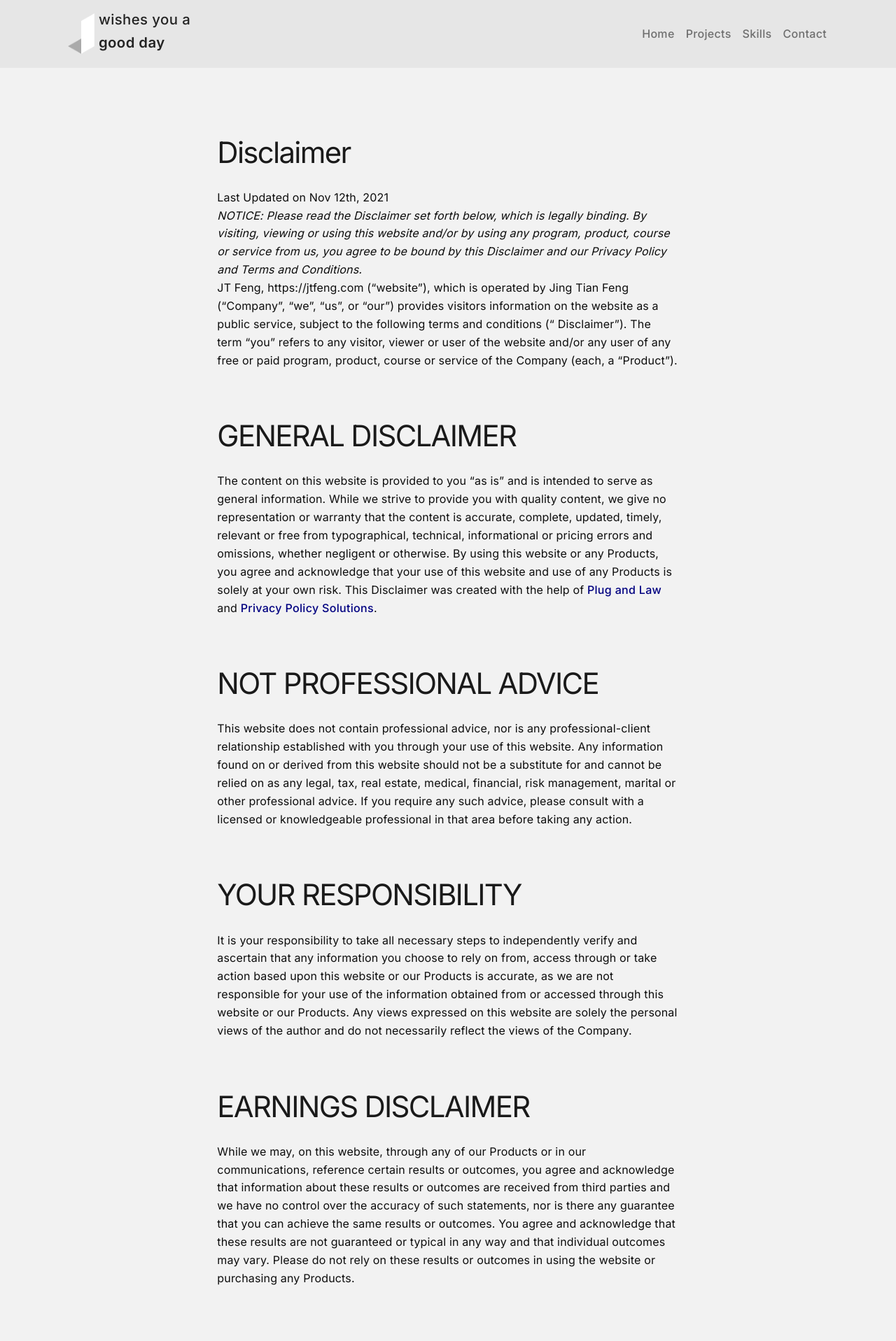
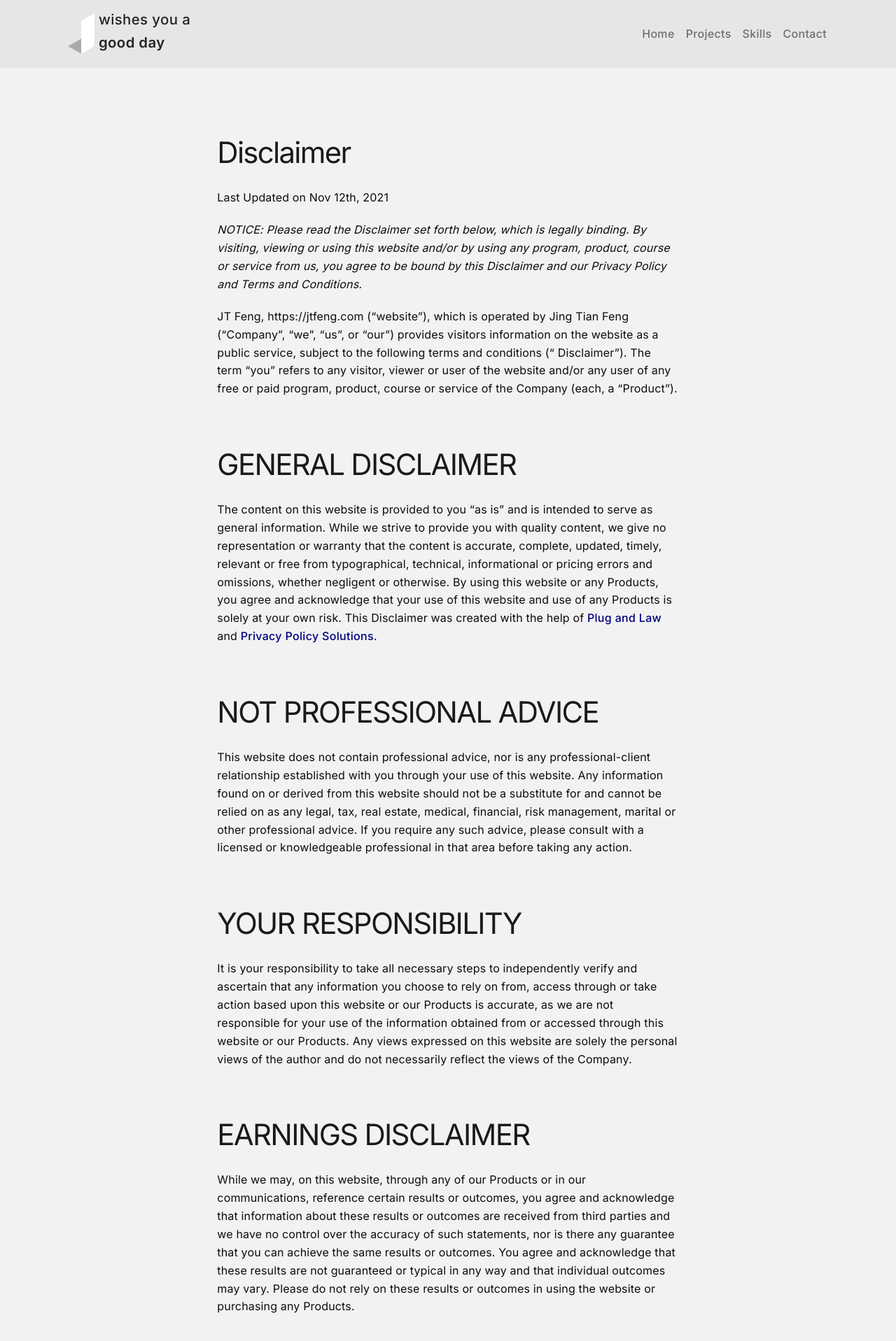
Before and after one commit to jingtianfeng/jtfeng-personal-1, a Jekyll site: the page built from disclaimer.md, in a window 1280 px wide. Shown: the top 1917 px of the page at 70% size. Built offline with Jekyll 4.4.1, drawn with Linux system fonts in a browser that asks for light colours.

Commit message:
Update styles: add reset for p

```diff
--- a/assets/css/styles.scss
+++ b/assets/css/styles.scss
@@ -298,6 +298,10 @@ h6 {
   text-transform: $h6-text-transform;
 }
 
+p + p {
+  margin-top: map-get($spacers, 3);
+}
+
 a {
   font-weight: $link-font-weight;
   letter-spacing: $link-letter-spacing;
```
